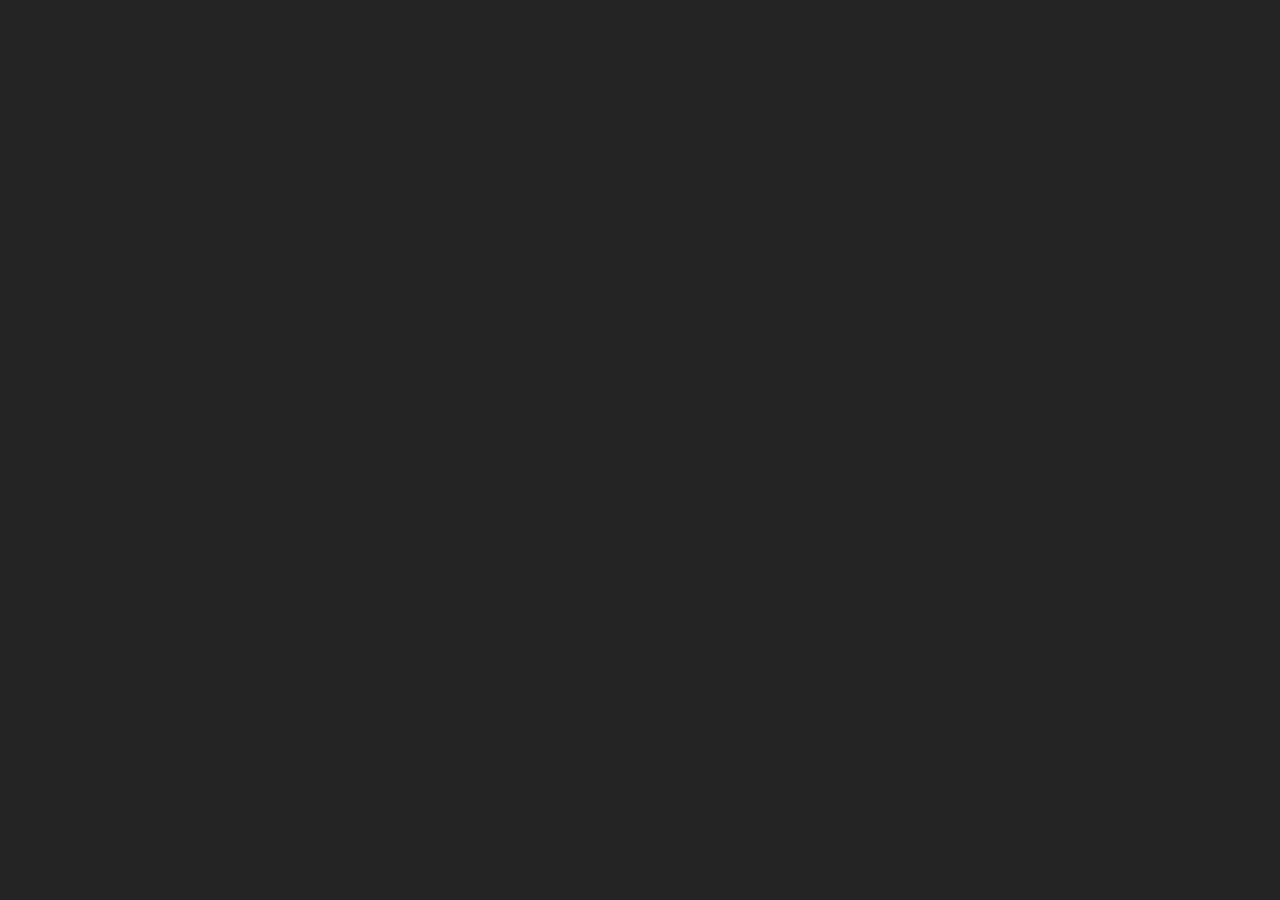
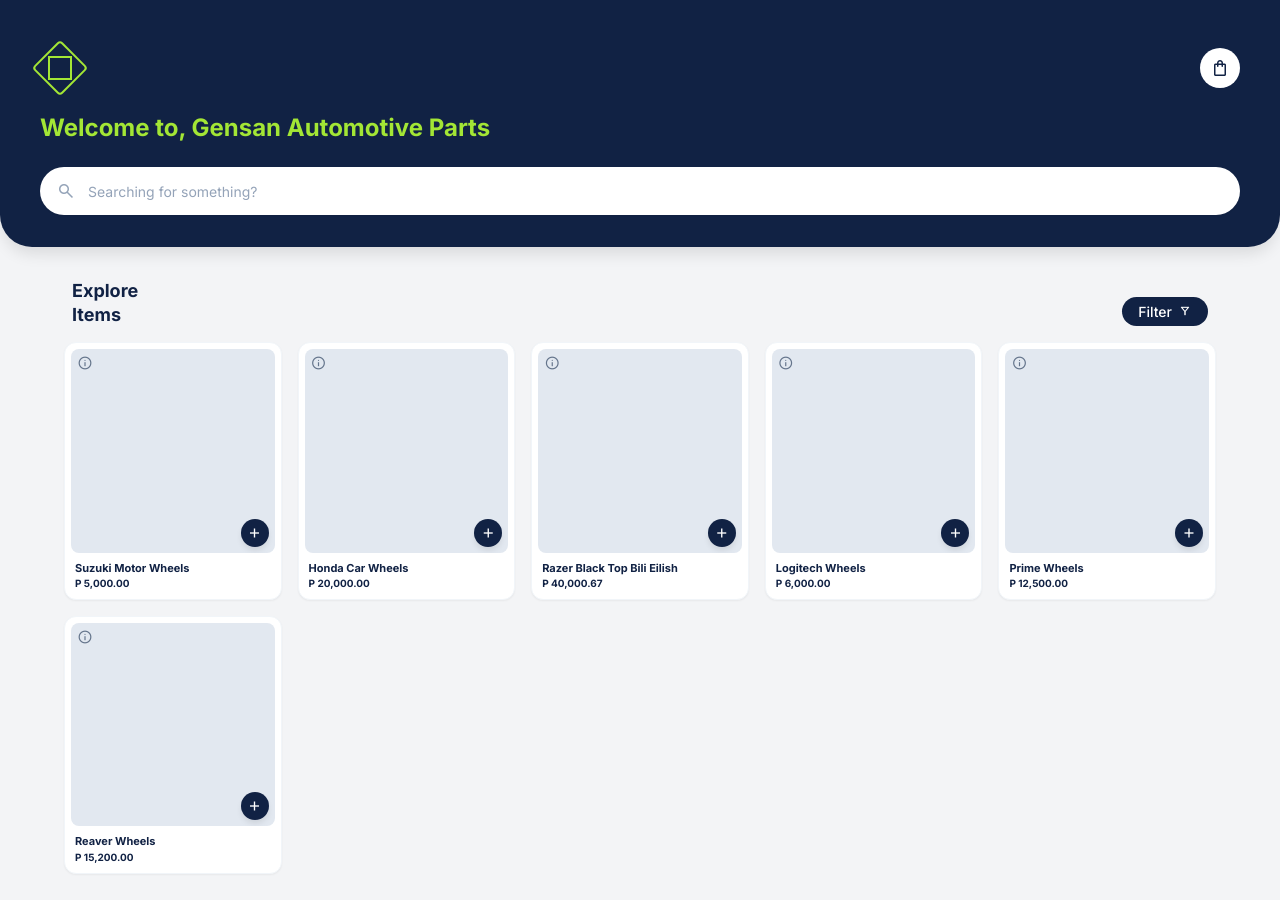
Before and after one commit to TanTan0708/viosk, a React (Vite) app: page / in a window 1280 px wide. Shown: the top 900 px of the page. Before the commit the page ends 800 px from the top, so only its background shows below. Built offline with nearby package versions, Linux system fonts and the light colour scheme.

Commit message:
Fixed front-end base

```diff
--- a/src/App.jsx
+++ b/src/App.jsx
@@ -1,11 +1,49 @@
 import Header from "./Header";
 
 function App() {
+    const products = [
+        { id: 1, name: "Suzuki Motor Wheels", price: "5,000.00" },
+        { id: 2, name: "Honda Car Wheels", price: "20,000.00" },
+        { id: 3, name: "Razer Black Top Bili Eilish", price: "40,000.67" },
+        { id: 4, name: "Logitech Wheels", price: "6,000.00" },
+        { id: 5, name: "Prime Wheels", price: "12,500.00" },
+        { id: 6, name: "Reaver Wheels", price: "15,200.00" }
+    ];
 
-  return (
-  <>
-    <Header />
-  </>);
+    return (
+        <>
+            <Header />
+            <main className="main-content">
+                <div className="section-header">
+                    <div className="section-title">
+                        <h2>Explore</h2>
+                        <h2>Items</h2>
+                    </div>
+                    <button className="filter-btn">
+                        <span>Filter</span>
+                        <span className="material-symbols-outlined">filter_alt</span>
+                    </button>
+                </div>
+
+                <div className="product-grid">
+                    {products.map(product => (
+                        <div key={product.id} className="product-card">
+                            <div className="product-image">
+                                <span className="material-symbols-outlined info-icon">info</span>
+                                <button className="add-btn">
+                                    <span className="material-symbols-outlined">add</span>
+                                </button>
+                            </div>
+                            <div className="product-info">
+                                <h3 className="product-name">{product.name}</h3>
+                                <p className="product-price">P {product.price}</p>
+                            </div>
+                        </div>
+                    ))}
+                </div>
+            </main>
+        </>
+    );
 }
 
 export default App;
--- a/src/Header.jsx
+++ b/src/Header.jsx
@@ -1,30 +1,32 @@
 function Header() {
     return (
-        <>
-            <div className="header">
-                <div className="headerbox">
-                    <div className="logoandshoppingcart">
-                        <div className="logo">
-
-                        </div>
-                        <div className="shoppingcart">
-
+        <header className="header">
+            <div className="header-content">
+                <div className="header-top">
+                    <div className="logo">
+                        <div className="logo-outer">
+                            <div className="logo-inner"></div>
                         </div>
                     </div>
-                    <div className="welcometext">
+                    <button className="shopping-cart-btn">
+                        <span className="material-symbols-outlined">shopping_bag</span>
+                    </button>
+                </div>
 
-                    </div>
-                    <div className="searchbar">
-                        <div className="searchicon">
+                <h1 className="welcome-text">
+                    Welcome to, Gensan Automotive Parts
+                </h1>
 
-                        </div>
-                        <div className="searchtextbox">
-
-                        </div>
-                    </div>
+                <div className="search-container">
+                    <span className="material-symbols-outlined search-icon">search</span>
+                    <input
+                        className="search-input"
+                        placeholder="Searching for something?"
+                        type="text"
+                    />
                 </div>
             </div>
-        </>
+        </header>
     );
 }
 
--- a/src/index.css
+++ b/src/index.css
@@ -1,85 +1,333 @@
+@import url('https://fonts.googleapis.com/css2?family=Inter:wght@400;500;600;700&display=swap');
+@import url('https://fonts.googleapis.com/css2?family=Material+Symbols+Outlined:opsz,wght,FILL,GRAD@20..48,100..700,0..1,-50..200');
+
 :root {
-  font-family: system-ui, Avenir, Helvetica, Arial, sans-serif;
-  line-height: 1.5;
-  font-weight: 400;
+  --primary: #A3E635;
+  --navy-custom: #112244;
+  --background-light: #F3F4F6;
+  --card-light: #FFFFFF;
+  --slate-100: #F1F5F9;
+  --slate-200: #E2E8F0;
+  --slate-400: #94A3B8;
+  --slate-500: #64748B;
+}
 
-  color-scheme: light dark;
-  color: rgba(255, 255, 255, 0.87);
-  background-color: #242424;
+* {
+  box-sizing: border-box;
+  margin: 0;
+  padding: 0;
+}
 
-  font-synthesis: none;
-  text-rendering: optimizeLegibility;
+body {
+  font-family: 'Inter', sans-serif;
+  background-color: var(--background-light);
+  min-height: 100vh;
+  margin: 0;
+  padding: 0;
+  -webkit-tap-highlight-color: transparent;
   -webkit-font-smoothing: antialiased;
   -moz-osx-font-smoothing: grayscale;
 }
 
-a {
-  font-weight: 500;
-  color: #646cff;
-  text-decoration: inherit;
-}
-a:hover {
-  color: #535bf2;
+#root {
+  width: 100%;
+  min-height: 100vh;
 }
 
-body {
-  margin: 0;
-  padding: 0;
-  display: flex;
-  min-width: 320px;
-  min-height: 100vh;
-  width: 100%;
+/* Header Styles */
+.header {
+  background-color: var(--navy-custom);
+  padding: 3rem 1.5rem 2rem 1.5rem;
+  border-bottom-left-radius: 32px;
+  border-bottom-right-radius: 32px;
+  box-shadow: 0 10px 15px -3px rgba(0, 0, 0, 0.1);
 }
 
-h1 {
-  font-size: 3.2em;
-  line-height: 1.1;
+.header-content {
+  max-width: 1200px;
+  margin: 0 auto;
 }
 
-button {
-  border-radius: 8px;
-  border: 1px solid transparent;
-  padding: 0.6em 1.2em;
-  font-size: 1em;
-  font-weight: 500;
-  font-family: inherit;
-  background-color: #1a1a1a;
-  cursor: pointer;
-  transition: border-color 0.25s;
-}
-button:hover {
-  border-color: #646cff;
-}
-button:focus,
-button:focus-visible {
-  outline: 4px auto -webkit-focus-ring-color;
+.header-top {
+  display: flex;
+  justify-content: space-between;
+  align-items: center;
+  margin-bottom: 1.5rem;
 }
 
-#root {
-  width: 100%;
+/* Logo Styles */
+.logo-outer {
+  width: 40px;
+  height: 40px;
+  display: flex;
+  align-items: center;
+  justify-content: center;
+  border: 2px solid var(--primary);
+  transform: rotate(45deg);
+  border-radius: 4px;
 }
 
+.logo-inner {
+  width: 24px;
+  height: 24px;
+  border: 2px solid var(--primary);
+  transform: rotate(-45deg);
+}
 
-.headerbox{
-  width: 100%;
-  height: 300px;
-  background-color: #142646;
+/* Shopping Cart Button */
+.shopping-cart-btn {
+  width: 40px;
+  height: 40px;
+  background-color: white;
+  border: none;
+  border-radius: 50%;
   display: flex;
   align-items: center;
-  margin-top: -40%;
-  border-radius: 8%;
+  justify-content: center;
+  color: var(--navy-custom);
+  cursor: pointer;
+  transition: transform 0.2s;
 }
 
+.shopping-cart-btn:hover {
+  transform: scale(1.05);
+}
 
-@media (prefers-color-scheme: dark) {
-  :root {
-    color: #213547;
-    background-color: #ffffff;
-  }
-  a:hover {
-    color: #747bff;
-  }
-  button {
-    background-color: #f9f9f9;
+.shopping-cart-btn:active {
+  transform: scale(0.95);
+}
+
+.shopping-cart-btn .material-symbols-outlined {
+  font-size: 20px;
+}
+
+/* Welcome Text */
+.welcome-text {
+  color: var(--primary);
+  font-size: 1.25rem;
+  font-weight: 700;
+  margin-bottom: 1.5rem;
+  max-width: 80%;
+  line-height: 1.3;
+}
+
+/* Search Container */
+.search-container {
+  position: relative;
+}
+
+.search-icon {
+  position: absolute;
+  left: 1rem;
+  top: 50%;
+  transform: translateY(-50%);
+  color: var(--slate-400);
+  font-size: 20px;
+  pointer-events: none;
+}
+
+.search-input {
+  width: 100%;
+  height: 48px;
+  padding-left: 3rem;
+  padding-right: 1rem;
+  background-color: white;
+  border: none;
+  border-radius: 24px;
+  font-family: 'Inter', sans-serif;
+  font-size: 0.875rem;
+  color: var(--navy-custom);
+  box-shadow: 0 1px 2px 0 rgba(0, 0, 0, 0.05);
+  transition: box-shadow 0.3s, outline 0.3s;
+}
+
+.search-input::placeholder {
+  color: var(--slate-400);
+}
+
+.search-input:focus {
+  outline: 2px solid var(--primary);
+  outline-offset: 0;
+  box-shadow: 0 0 0 3px rgba(163, 230, 53, 0.1);
+}
+
+/* Main Content */
+.main-content {
+  padding: 1.5rem 0.75rem;
+  max-width: 1200px;
+  margin: 0 auto;
+}
+
+/* Section Header */
+.section-header {
+  display: flex;
+  justify-content: space-between;
+  align-items: flex-end;
+  margin-bottom: 1rem;
+  padding: 0 0.5rem;
+}
+
+.section-title h2 {
+  color: var(--navy-custom);
+  font-size: 1.125rem;
+  font-weight: 700;
+  line-height: 1.3;
+  margin: 0;
+}
+
+/* Filter Button */
+.filter-btn {
+  background-color: var(--navy-custom);
+  color: white;
+  padding: 0.375rem 1rem;
+  border: none;
+  border-radius: 24px;
+  display: flex;
+  align-items: center;
+  gap: 0.375rem;
+  font-size: 0.875rem;
+  font-weight: 500;
+  font-family: 'Inter', sans-serif;
+  cursor: pointer;
+  transition: transform 0.2s;
+}
+
+.filter-btn:hover {
+  opacity: 0.9;
+}
+
+.filter-btn:active {
+  transform: scale(0.95);
+}
+
+.filter-btn .material-symbols-outlined {
+  font-size: 14px;
+}
+
+/* Product Grid */
+.product-grid {
+  display: grid;
+  grid-template-columns: repeat(2, 1fr);
+  gap: 0.5rem;
+}
+
+/* Product Card */
+.product-card {
+  background-color: var(--card-light);
+  padding: 0.375rem;
+  border-radius: 12px;
+  box-shadow: 0 1px 2px 0 rgba(0, 0, 0, 0.05);
+  border: 1px solid var(--slate-100);
+  transition: transform 0.2s, box-shadow 0.2s;
+}
+
+.product-card:hover {
+  transform: translateY(-2px);
+  box-shadow: 0 4px 6px -1px rgba(0, 0, 0, 0.1);
+}
+
+/* Product Image */
+.product-image {
+  position: relative;
+  width: 100%;
+  aspect-ratio: 1;
+  background-color: var(--slate-200);
+  border-radius: 8px;
+  overflow: hidden;
+  margin-bottom: 0.5rem;
+}
+
+.info-icon {
+  position: absolute;
+  top: 0.375rem;
+  left: 0.375rem;
+  color: var(--slate-500);
+  font-size: 16px;
+}
+
+.add-btn {
+  position: absolute;
+  bottom: 0.375rem;
+  right: 0.375rem;
+  width: 28px;
+  height: 28px;
+  background-color: var(--navy-custom);
+  color: white;
+  border: none;
+  border-radius: 50%;
+  display: flex;
+  align-items: center;
+  justify-content: center;
+  box-shadow: 0 4px 6px -1px rgba(0, 0, 0, 0.1);
+  cursor: pointer;
+  transition: transform 0.2s;
+}
+
+.add-btn:hover {
+  transform: scale(1.1);
+}
+
+.add-btn:active {
+  transform: scale(0.9);
+}
+
+.add-btn .material-symbols-outlined {
+  font-size: 18px;
+}
+
+/* Product Info */
+.product-info {
+  padding: 0 0.25rem 0.25rem 0.25rem;
+}
+
+.product-name {
+  color: var(--navy-custom);
+  font-size: 11px;
+  font-weight: 700;
+  line-height: 1.3;
+  margin: 0 0 0.125rem 0;
+  display: -webkit-box;
+  -webkit-line-clamp: 2;
+  -webkit-box-orient: vertical;
+  overflow: hidden;
+}
+
+.product-price {
+  color: var(--navy-custom);
+  font-size: 10px;
+  font-weight: 700;
+  margin: 0;
+}
+
+/* Responsive Design */
+@media (min-width: 640px) {
+  .product-grid {
+    grid-template-columns: repeat(3, 1fr);
+    gap: 0.75rem;
   }
 }
+
+@media (min-width: 768px) {
+  .header {
+    padding: 3rem 2rem 2rem 2rem;
+  }
+
+  .main-content {
+    padding: 2rem 1.5rem;
+  }
+
+  .product-grid {
+    grid-template-columns: repeat(4, 1fr);
+    gap: 1rem;
+  }
+
+  .welcome-text {
+    font-size: 1.5rem;
+  }
+}
+
+@media (min-width: 1024px) {
+  .product-grid {
+    grid-template-columns: repeat(5, 1fr);
+  }
+}
```
Also changed, not shown: public/shoppingcart.svg (added).
